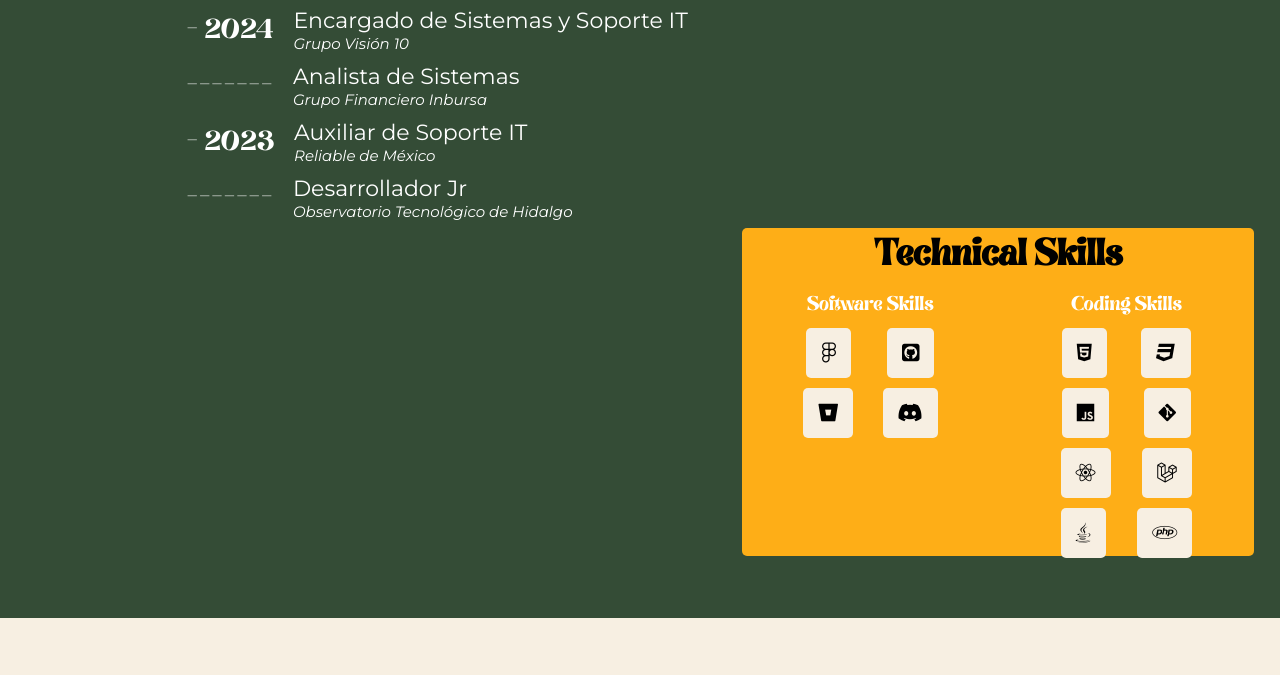
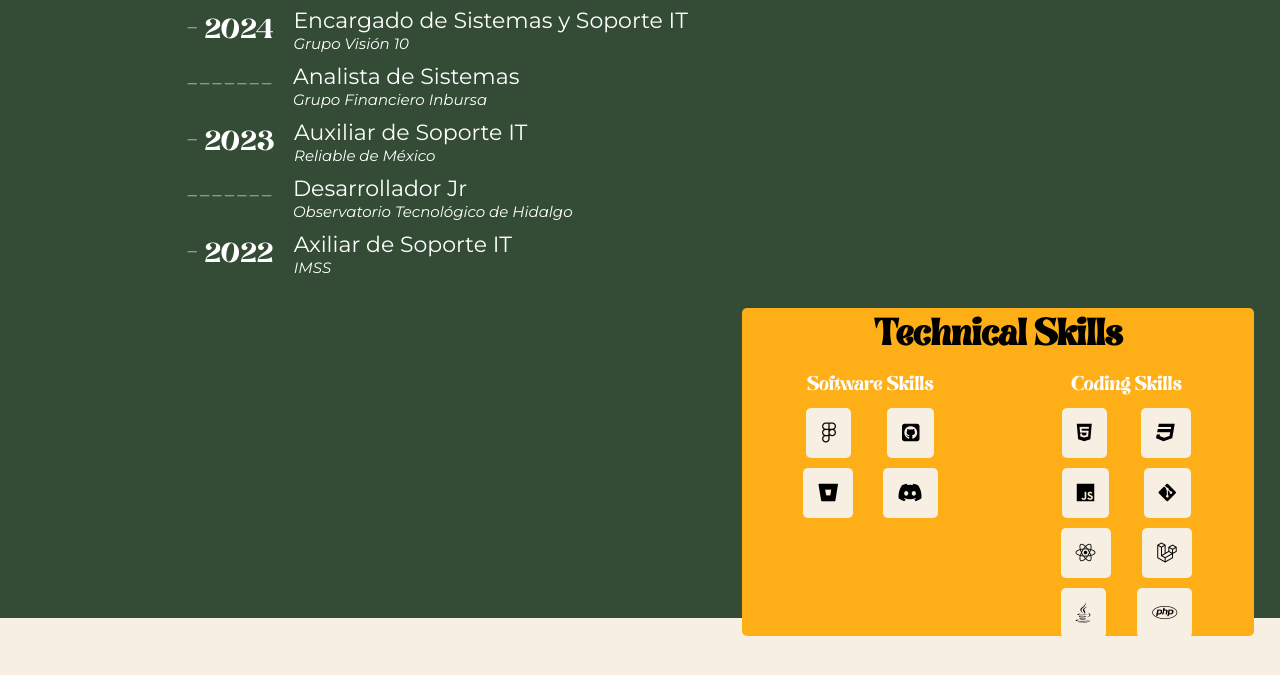
Before and after one commit to BranDev103/Portfolio-BGL, a plain HTML site: page index.html in a window 1280 px wide. Shown: the part 1932-2607 px from the top of the page. Drawn offline with nearby package versions, Linux system fonts and the light colour scheme.

Commit message:
update experiencia

```diff
--- a/assets/styles.css
+++ b/assets/styles.css
@@ -344,7 +344,7 @@ body {
   background-color: var(--color-orange);
   border-radius: 5px;
   right: 2%;
-  top: 270%;
+  top: 280%;
   z-index: 4;
 
 }
@@ -393,6 +393,11 @@ body {
   font-size: 20px;
   color: var(--color-black);
   background-color: var(--color-cream);
+}
+
+.coding i:hover, .software i:hover{
+  cursor: pointer;
+  transform: scale(0.94);
 }
 
 
--- a/index.html
+++ b/index.html
@@ -155,6 +155,14 @@
                     </div>
                 </div>
 
+                <div class="education">
+                    <p id="year">- 2022</p>
+                    <div>
+                        <p>Axiliar de Soporte IT</p>
+                        <p>IMSS</p>
+                    </div>
+                </div>
+
             </div>
 
             <div class="skills">
```
